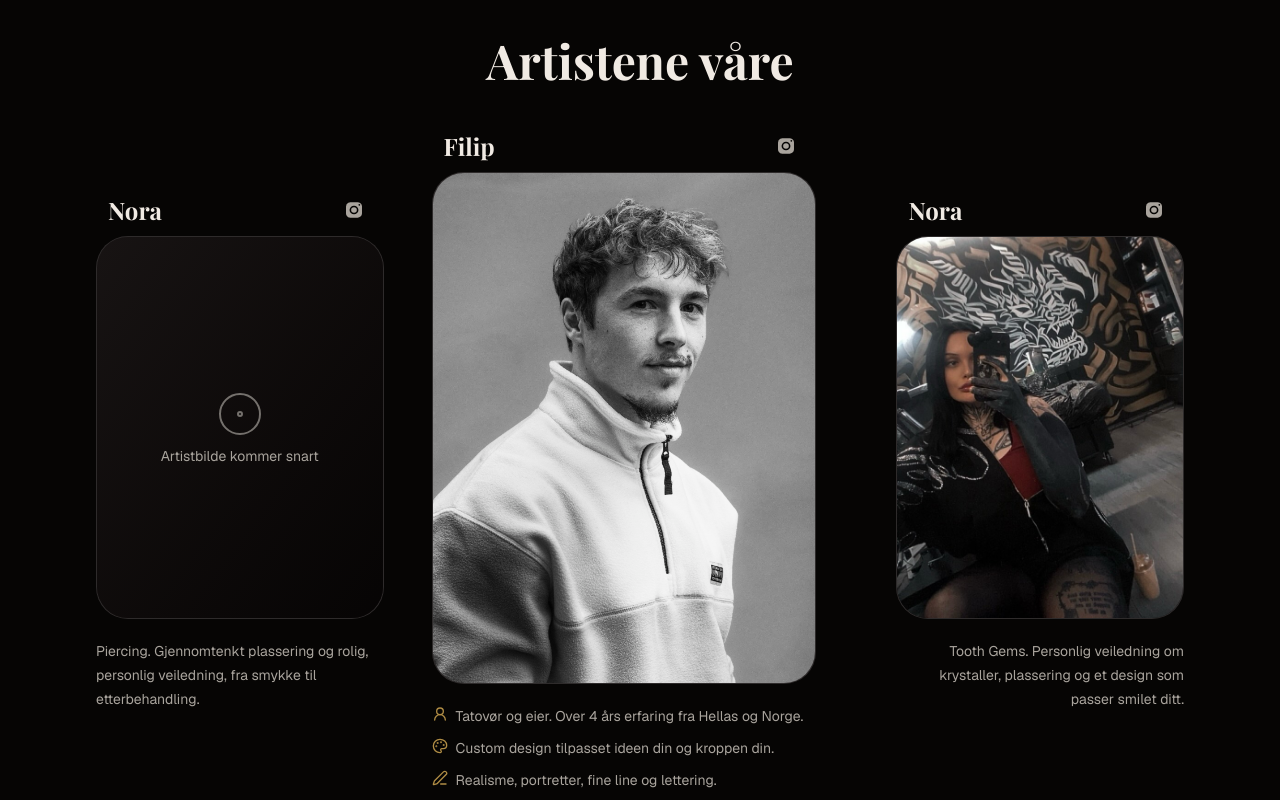
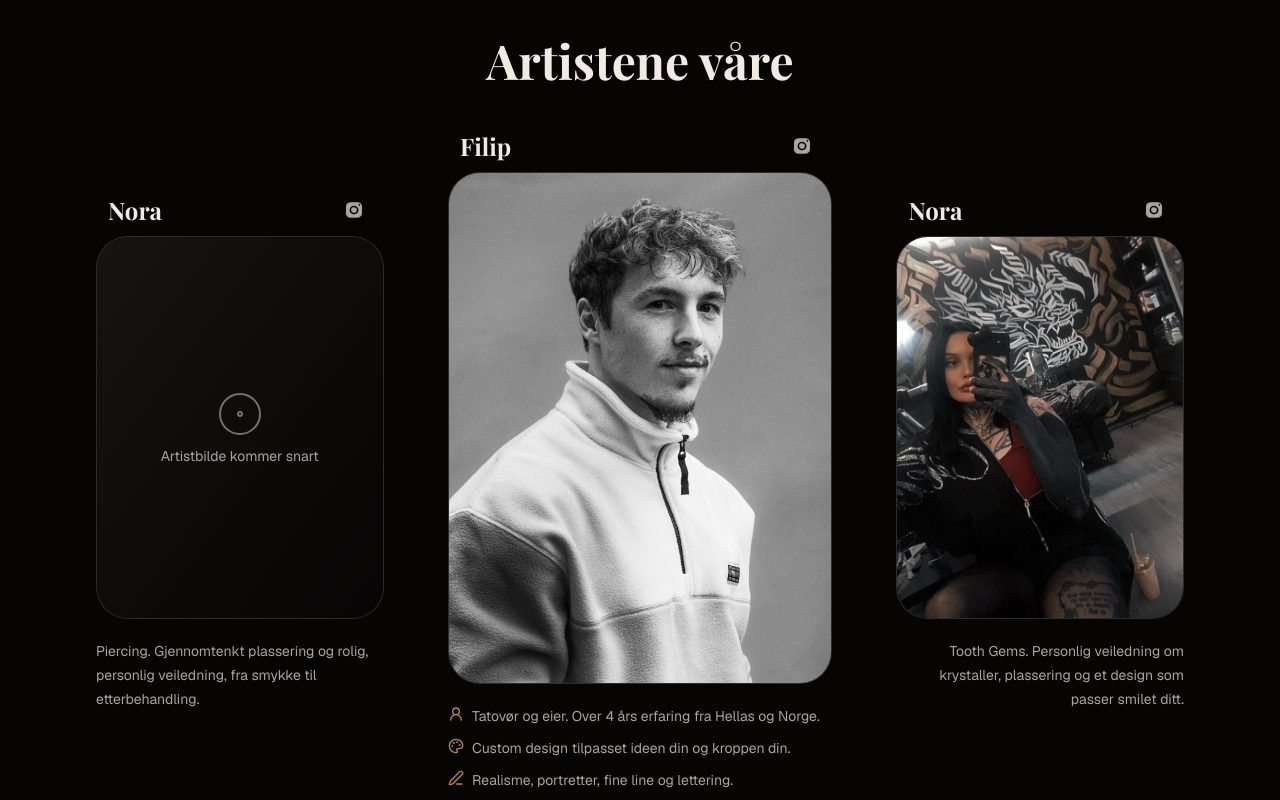
Before and after one commit to YmiaDKA/InfinityTattoo, a Next.js app: page / in a window 1280 px wide. Shown: the part 1680-2480 px from the top of the page. Built offline with nearby package versions, Linux system fonts and the light colour scheme.

Commit message:
Balance spacing around Filip artist card

```diff
--- a/src/components/artist-profile-card.tsx
+++ b/src/components/artist-profile-card.tsx
@@ -36,7 +36,7 @@ export function ArtistProfileCard({
     <article
       className={cn(
         "flex min-w-0 flex-col rounded-3xl border border-border bg-card/80 p-3 sm:rounded-none sm:border-0 sm:bg-transparent sm:p-0",
-        large && "w-full sm:max-w-96",
+        large && "w-full sm:mx-auto sm:max-w-96",
       )}
     >
       <div className="relative z-30 mb-2 mt-2 flex min-h-9 items-center justify-between gap-1 px-2 sm:px-3">
```
